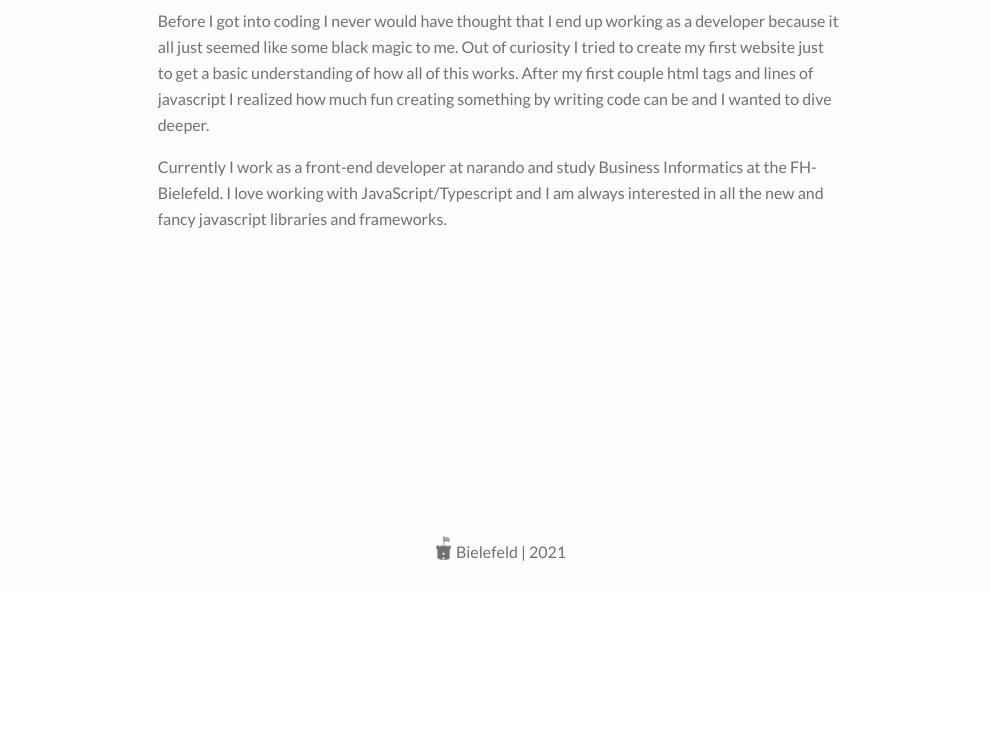
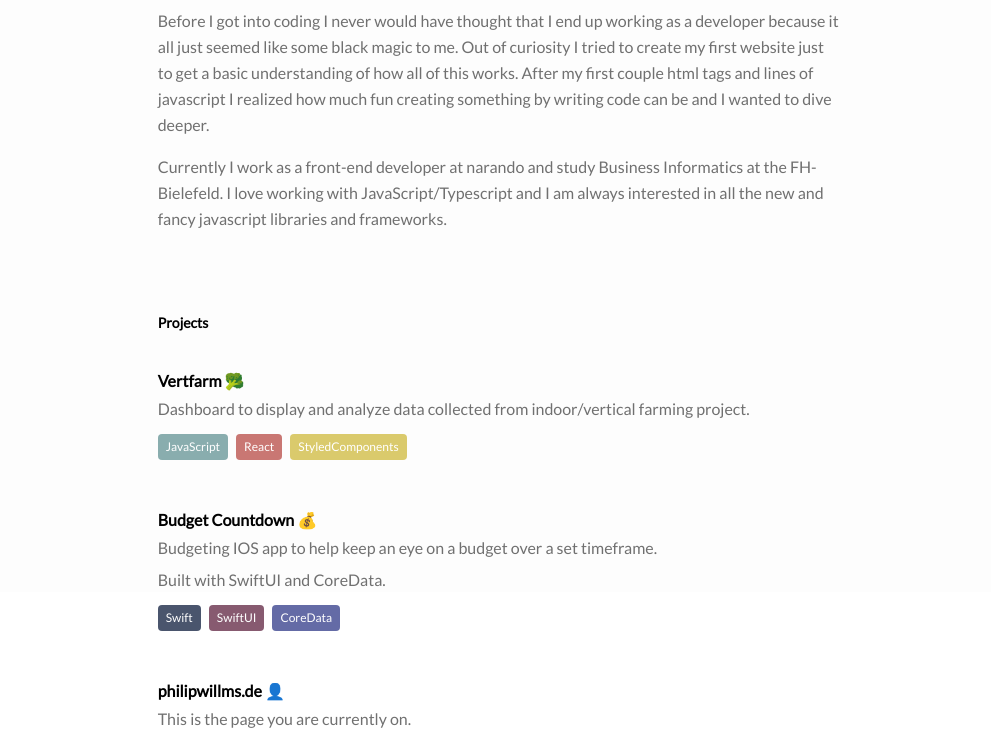
Before and after one commit to PhilipWillms/philipwillms.de, a Gatsby site: page / in a window 1280 px wide. Shown: the part 208-944 px from the top of the page, without its empty margins (141-1132 px from the left). Before the commit the page ends 800 px from the top, so only its background shows below. Built offline with nearby package versions, Linux system fonts and the light colour scheme; Gatsby itself is replaced by a stand-in of ours.

Commit message:
feat: add projects

```diff
--- a/src/components/project.jsx
+++ b/src/components/project.jsx
@@ -1,26 +1,25 @@
-import React from "react";
-import { Label } from "./label";
+import React from "react"
+import { Label } from "./label"
 
 export const Project = props => (
-  <div className="flex flex-col items-left w-5/6 mt-6">
-    <h1 className="text-l font-bold mt-3 mb-1 text-gray-400 tex-weight">
+  <a
+    href={props.projectData.link}
+    className="flex flex-col items-left w-11/12 sm:w-8/12 mt-6"
+    target="_blank"
+    rel="noreferrer"
+  >
+    <h1 className="text-l font-bold mt-3 mb-1 text-black tex-weight">
       {props.projectData.title}
     </h1>
-    <div className="mb-6">
-      {props.projectData.labels.map((label, index) => {
-        return <Label key={index} name={label[0]} color={label[1]} />;
-      })}
+    {props.projectData.textParagraphs.map((_, index) => (
+      <p key={index} className="font-light mb-2 text-gray-400">
+        {props.projectData.textParagraphs[index]}
+      </p>
+    ))}
+    <div className="mb-3 mt-1">
+      {props.projectData.labels.map((label, index) => (
+        <Label key={index} name={label[0]} color={label[1]} />
+      ))}
     </div>
-    {props.projectData.textParagraphs.map((_, index) => {
-      return (
-        <p key={index} className="font-thin mb-4 text-gray-400">
-          {props.projectData.textParagraphs[index]}
-        </p>
-      );
-    })}
-
-    <p className="tracking-wider italic text-xs text-gray-400 font-thin">
-      {props.projectData.date}
-    </p>
-  </div>
-);
+  </a>
+)
--- a/src/content/project.yaml
+++ b/src/content/project.yaml
@@ -1,29 +1,43 @@
-- title: "Vertfarm"
-  labels: [["React", "bg-red-400"], ["Typescript", "bg-green-200"]]
+- title: "Vertfarm 🥦"
+  labels:
+    [
+      ["JavaScript", "bg-green-200"],
+      ["React", "bg-red-400"],
+      ["StyledComponents", "bg-yellow-200"],
+    ]
+  link: "https://github.com/PhilipW97/Vertfarm"
   textParagraphs:
     [
-      "At vero eos et accusam et justo duo dolores et ea rebum. At vero eos et accusam et justo.",
-      "At vero eos et accusam et justo duo dolores et ea rebum.",
-      "At vero eos et accusam et justo duo dolores.",
+      "Dashboard to display and analyze data collected from indoor/vertical farming project.",
     ]
   date: "12.08.2020"
 
-- title: "Budget Countdown"
-  labels: [["Swift", "bg-red-400"], ["Typescript", "bg-green-200"]]
+- title: "Budget Countdown 💰"
+  labels:
+    [
+      ["Swift", "bg-blue-500"],
+      ["SwiftUI", "bg-purple-700"],
+      ["CoreData", "bg-purple-600"],
+    ]
   textParagraphs:
     [
-      "At vero eos et accusam et justo duo dolores et ea rebum. At vero eos et accusam et justo.",
-      "At vero eos et accusam et justo duo dolores et ea rebum.",
-      "At vero eos et accusam et justo duo dolores.",
+      "Budgeting IOS app to help keep an eye on a budget over a set timeframe.",
+      "Built with SwiftUI and CoreData.",
     ]
   date: "12.08.2020"
 
-- title: "philipwillms.de"
-  labels: [["Swift", "bg-red-400"], ["Typescript", "bg-green-200"]]
+- title: "philipwillms.de 👤"
+  labels:
+    [
+      ["JavaScript", "bg-green-200"],
+      ["Gatsby", "bg-yellow-400"],
+      ["Tailwind", "bg-purple-400"],
+    ]
+  link: "https://github.com/PhilipW97/philipwillms.de"
   textParagraphs:
     [
-      "At vero eos et accusam et justo duo dolores et ea rebum. At vero eos et accusam et justo.",
-      "At vero eos et accusam et justo duo dolores et ea rebum.",
-      "At vero eos et accusam et justo duo dolores.",
+      "This is the page you are currently on.",
+      "Personal site and portfolio of software developer Philip Willms.",
+      "Built with gatsby, styled with tailwindcss and deployed at vercel.",
     ]
   date: "12.08.2020"
--- a/src/pages/index.jsx
+++ b/src/pages/index.jsx
@@ -1,5 +1,5 @@
 import React from "react"
-import { graphql, Link } from "gatsby"
+import { graphql } from "gatsby"
 import Helmet from "react-helmet"
 
 import { TopBar } from "../components/topBar"
@@ -23,10 +23,10 @@ const IndexPage = props => (
         headerImage={props.data.headerImage}
         descriptionText={props.data.descriptionContent}
       />
-      {/* <Header header="Projects" />
+      <Header header="Projects" />
       {Projects.map((project, index) => (
         <Project key={index} projectData={project} />
-      ))} */}
+      ))}
       <Footer bielefeld={props.data.bielefeld} />
     </div>
   </div>
--- a/tailwind.config.js
+++ b/tailwind.config.js
@@ -16,6 +16,19 @@ module.exports = {
         green: {
           "200": "#89ADAE",
         },
+        yellow: {
+          "200": "#DACA6C",
+          "400": "#FFB947",
+        },
+        blue: {
+          "400": "#B6AFE9",
+          "500": "#4A556D",
+        },
+        purple: {
+          "400": "#A79EFA",
+          "600": "#646BA6",
+          "700": "#875A70",
+        },
       },
       spacing: {
         "20": "4.5rem",
```
